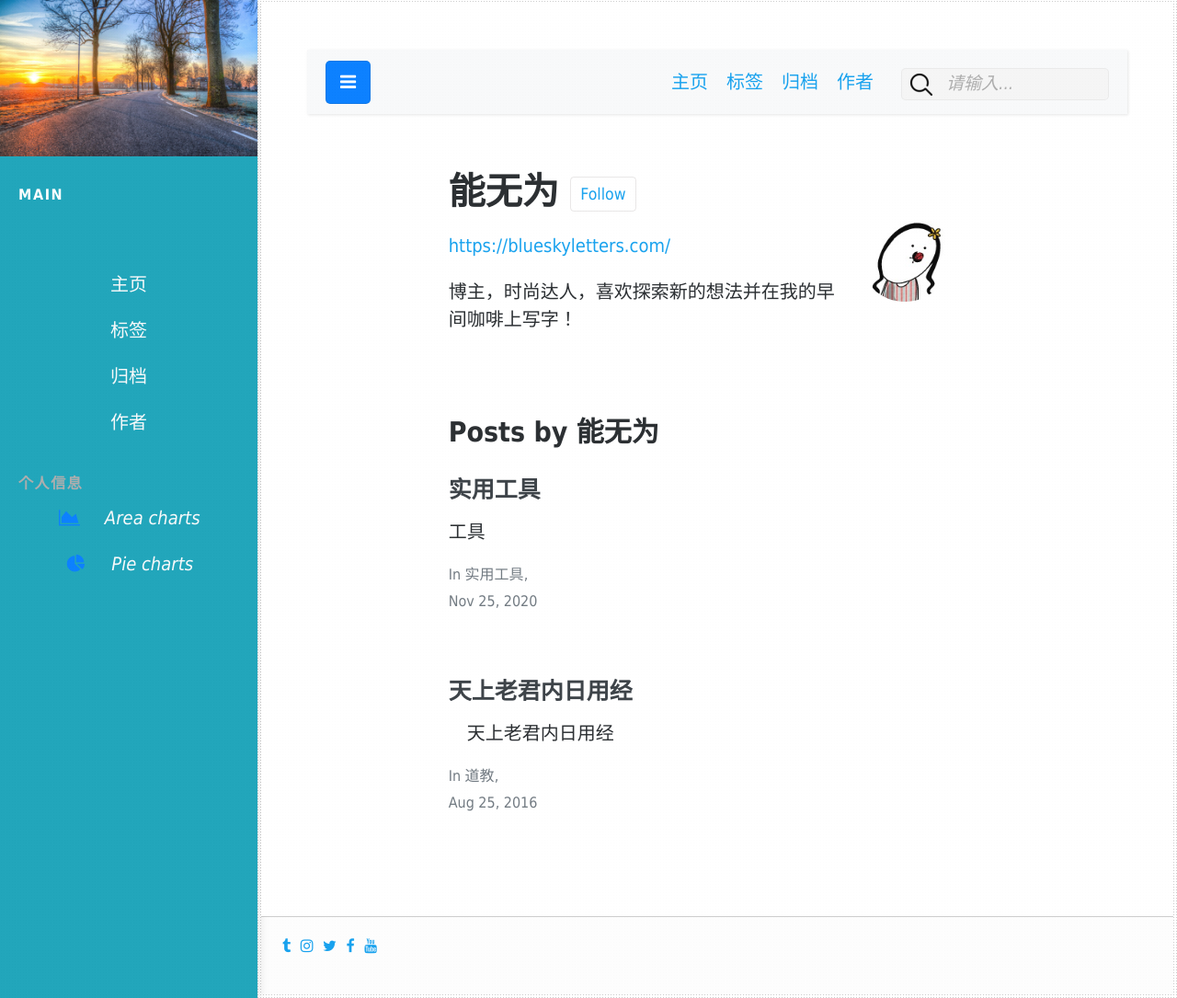
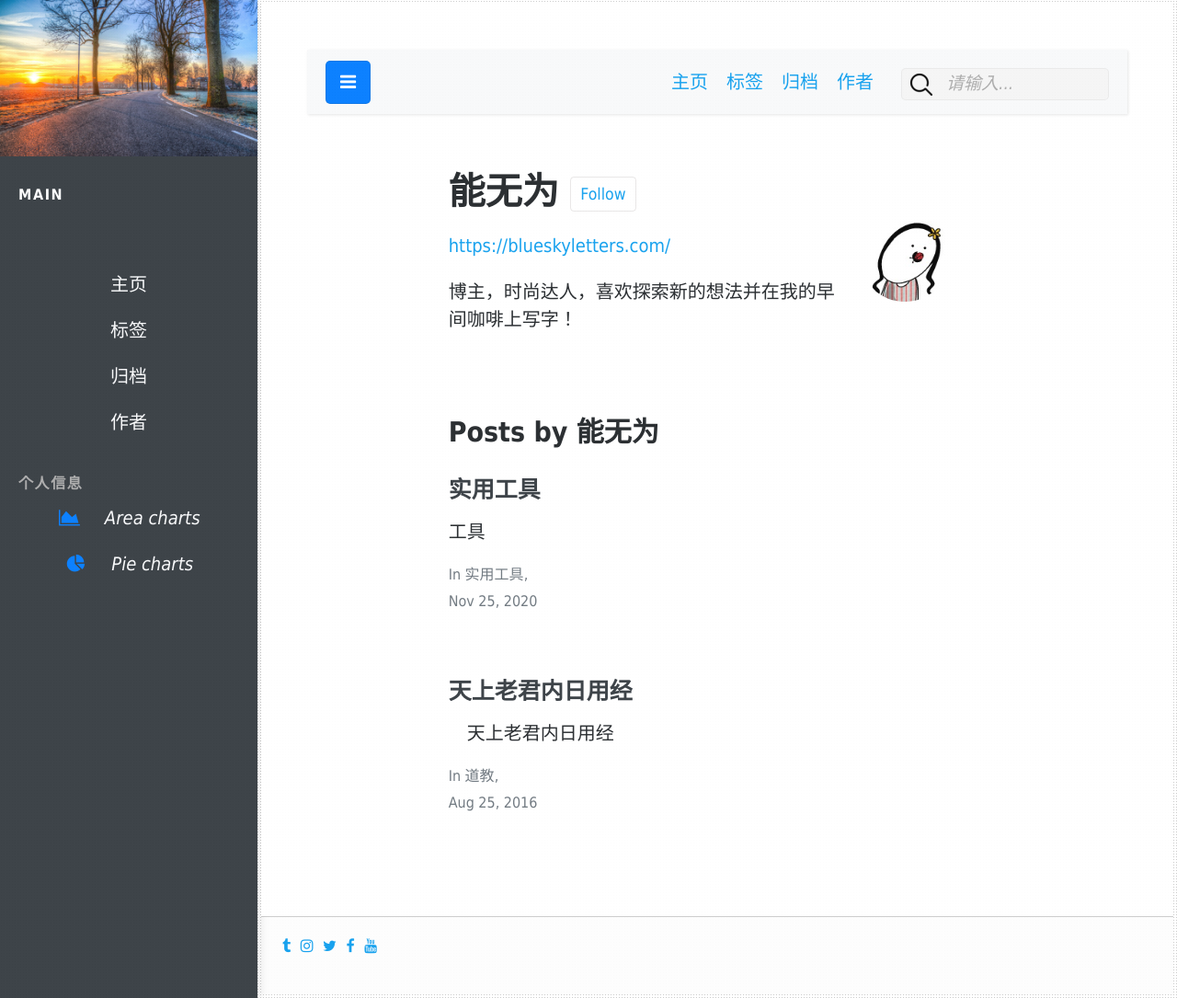
Before and after one commit to nengwuzhi/nengwuzhi.github.ioce, a Jekyll site: the page built from pages/author-author2.html, in a window 1280 px wide and 1085 px high. Shown: the whole window at 92% size. Built offline with Jekyll 4.4.1, drawn with Linux system fonts in a browser that asks for light colours; nearby versions of some CDN libraries.

Commit message:
Update Side_navigation.html

```diff
--- a/_includes/Side_navigation.html
+++ b/_includes/Side_navigation.html
@@ -1,6 +1,6 @@
 
      <!-- Vertical navbar -->
-	<div class="vertical-nav bg-info" id="sidebar">
+	<div class="vertical-nav bg-dark" id="sidebar">
   		<div class="py-4 px-3 mb-4 bg-light img bg-wrap text-center py-4" style="background-image: url({{site.baseurl}}/img/bg.jpg);">
       		<div class="user-logo">
          <div class="img" style="background-image: url(https://colorlib.com/etc/bootstrap-sidebar/sidebar-09/images/logo.jpg);"></div>
```
